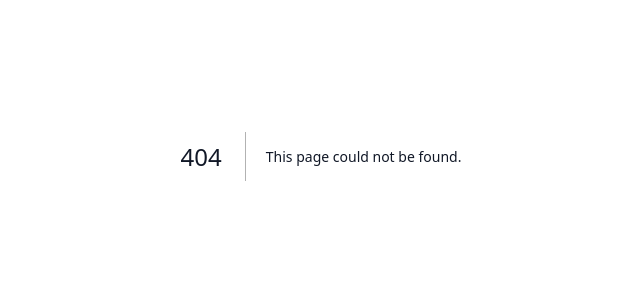
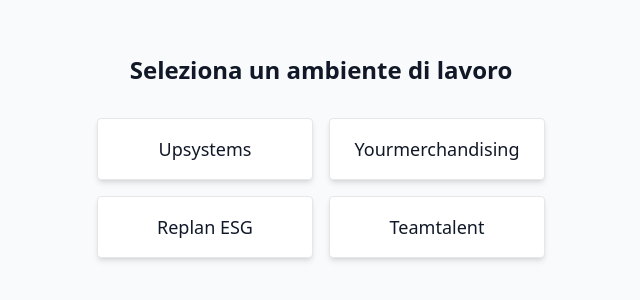
Before and after one commit to DCarloneUP/september, a Next.js app: page /select-env in a window 1280 px wide. Before the commit this address had no page. Shown: the part 244-544 px from the top of the page, without its empty margins (319-959 px from the left). Built offline with nearby package versions, Linux system fonts and the light colour scheme.

Commit message:
Create page.tsx

```diff
--- /dev/null
+++ b/app/select-env/page.tsx
@@ -0,0 +1,35 @@
+'use client'
+
+import { useRouter } from 'next/navigation'
+
+const environments = [
+  { name: 'Upsystems', slug: 'upsystems' },
+  { name: 'Yourmerchandising', slug: 'yourmerchandising' },
+  { name: 'Replan ESG', slug: 'replan' },
+  { name: 'Teamtalent', slug: 'teamtalent' },
+]
+
+export default function SelectEnvironmentPage() {
+  const router = useRouter()
+
+  const handleSelect = (slug: string) => {
+    router.push(`/${slug}`)
+  }
+
+  return (
+    <div className="min-h-screen flex flex-col items-center justify-center bg-gray-50 p-4">
+      <h1 className="text-2xl font-bold mb-8">Seleziona un ambiente di lavoro</h1>
+      <div className="grid grid-cols-1 md:grid-cols-2 gap-4 w-full max-w-md">
+        {environments.map((env) => (
+          <button
+            key={env.slug}
+            onClick={() => handleSelect(env.slug)}
+            className="bg-white border hover:border-gray-400 shadow-md hover:shadow-lg text-lg px-6 py-4 rounded transition"
+          >
+            {env.name}
+          </button>
+        ))}
+      </div>
+    </div>
+  )
+}
```
